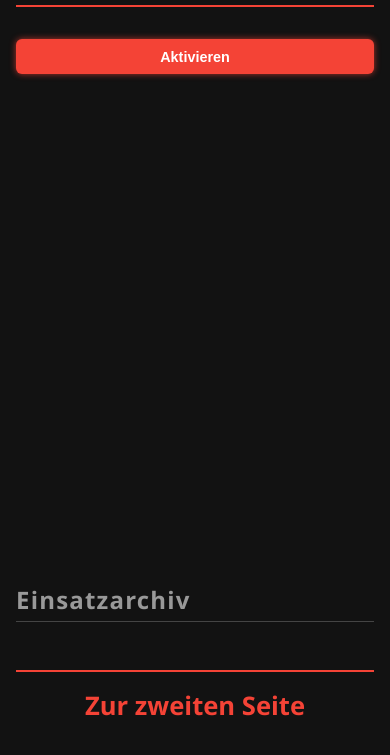
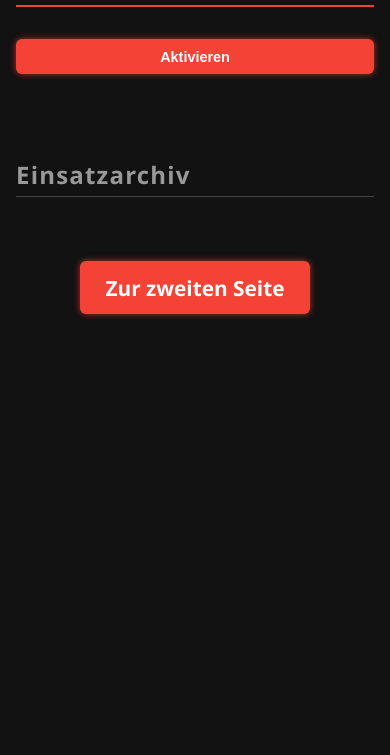
Before and after one commit to alexgamingstudio/35864, a plain HTML site: page index.html in a window 390 px wide. Shown: the part 89-844 px from the top of the page. Drawn offline with Linux system fonts and the light colour scheme.

Commit message:
Update index.html

```diff
--- a/index.html
+++ b/index.html
@@ -4,33 +4,27 @@
   <meta charset="UTF-8" />
   <title>Piepser Webapp – LG Schmidt (Nideggen)</title>
   <style>
-    /* Grundlayout mit Flexbox, damit Footer immer unten bleibt */
-    html, body {
-      height: 100%;
-      margin: 0;
-      padding: 0;
+    body {
+      font-family: 'Segoe UI', Tahoma, Geneva, Verdana, sans-serif;
       background: #121212;
       color: #eee;
-      font-family: 'Segoe UI', Tahoma, Geneva, Verdana, sans-serif;
-    }
-    body {
+      margin: 0;
+      padding: 2rem;
       display: flex;
       flex-direction: column;
-      min-height: 100vh; /* Vollbildhöhe */
-      padding: 2rem;
-      box-sizing: border-box;
+      align-items: center;
+      min-height: 100vh;
     }
-
     header {
+      width: 100%;
+      max-width: 700px;
+      margin-bottom: 2rem;
       border-bottom: 2px solid #f44336;
       padding-bottom: 0.5rem;
-      margin-bottom: 2rem;
-      color: #f44336;
       display: flex;
       justify-content: space-between;
       align-items: center;
-      max-width: 700px;
-      width: 100%;
+      color: #f44336;
     }
     header h1 {
       margin: 0;
@@ -40,18 +34,18 @@
     }
     header .leitstelle {
       font-weight: 600;
-      font-style: italic;
       font-size: 1.1rem;
       color: #ff7961;
+      font-style: italic;
       user-select: none;
     }
-
     #controls {
+      width: 100%;
       max-width: 700px;
-      width: 100%;
       display: flex;
       gap: 1rem;
       margin-bottom: 1rem;
+      justify-content: flex-start;
       flex-wrap: wrap;
     }
     button {
@@ -79,14 +73,14 @@
     #mute {
       background-color: #555;
       box-shadow: none;
+      user-select: none;
     }
     #mute:hover {
       background-color: #333;
     }
-
     #alarm {
+      width: 100%;
       max-width: 700px;
-      width: 100%;
       background-color: #2c0404;
       border: 3px solid #f44336;
       border-radius: 12px;
@@ -94,7 +88,6 @@
       box-shadow: 0 0 18px #f44336;
       display: none;
       user-select: none;
-      margin-bottom: 2rem;
     }
     #alarm .field {
       margin-bottom: 1rem;
@@ -127,18 +120,19 @@
       user-select: none;
       flex-grow: 1;
       min-width: 120px;
+      cursor: pointer;
+      border: none;
+      transition: background-color 0.3s ease, box-shadow 0.3s ease;
     }
     #alarm-buttons button:hover {
       background-color: #e05a47;
       box-shadow: 0 0 18px #e05a47;
     }
-
     #archiv {
+      width: 100%;
       max-width: 700px;
-      width: 100%;
-      margin-top: auto; /* Damit Archiv den restlichen Raum füllt */
+      margin-top: 3rem;
       user-select: none;
-      margin-bottom: 2rem;
     }
     #archiv h2 {
       color: #999;
@@ -163,38 +157,42 @@
     .einsatz:hover {
       background-color: #2b2b2b;
     }
-
     footer {
+      margin-top: 3rem;
+      width: 100%;
       max-width: 700px;
-      width: 100%;
       text-align: center;
-      font-weight: 700;
-      font-size: 1.2rem;
       user-select: none;
-      padding: 1rem 0;
-      border-top: 2px solid #f44336;
-      color: #f44336;
-      flex-shrink: 0; /* Footer soll nicht schrumpfen */
     }
     footer a {
-      color: #f44336;
+      display: inline-block;
+      background-color: #f44336;
+      color: #fff;
+      padding: 0.75rem 1.8rem;
+      border-radius: 6px;
+      font-weight: 600;
+      font-size: 1.1rem;
       text-decoration: none;
-      transition: color 0.3s ease;
+      box-shadow: 0 0 6px rgba(244,67,54,0.7);
+      transition: background-color 0.3s ease, box-shadow 0.3s ease;
+      cursor: pointer;
+      user-select: none;
     }
-    footer a:hover {
-      color: #ff7961;
-      text-decoration: underline;
+    footer a:hover,
+    footer a:focus {
+      background-color: #d32f2f;
+      box-shadow: 0 0 12px rgba(211,47,47,0.9);
+      outline: none;
+      text-decoration: none;
     }
-
-    /* Responsive */
     @media (max-width: 480px) {
       body {
         padding: 1rem;
       }
-      header, #controls, #alarm, #archiv, footer {
+      #alarm, #archiv, #controls, header, footer {
         max-width: 100%;
       }
-      button {
+      button, footer a {
         flex-grow: 1;
         padding: 0.6rem 1rem;
         font-size: 0.9rem;
@@ -202,8 +200,9 @@
       #alarm-buttons button {
         min-width: 100%;
       }
-      footer {
-        font-size: 1.6rem;
+      footer a {
+        font-size: 1.3rem;
+        padding: 0.8rem 1.6rem;
       }
     }
   </style>
@@ -402,6 +401,5 @@
 <footer>
   <a href="index2.html" aria-label="Zur zweiten Seite wechseln">Zur zweiten Seite</a>
 </footer>
-
 </body>
 </html>
```
